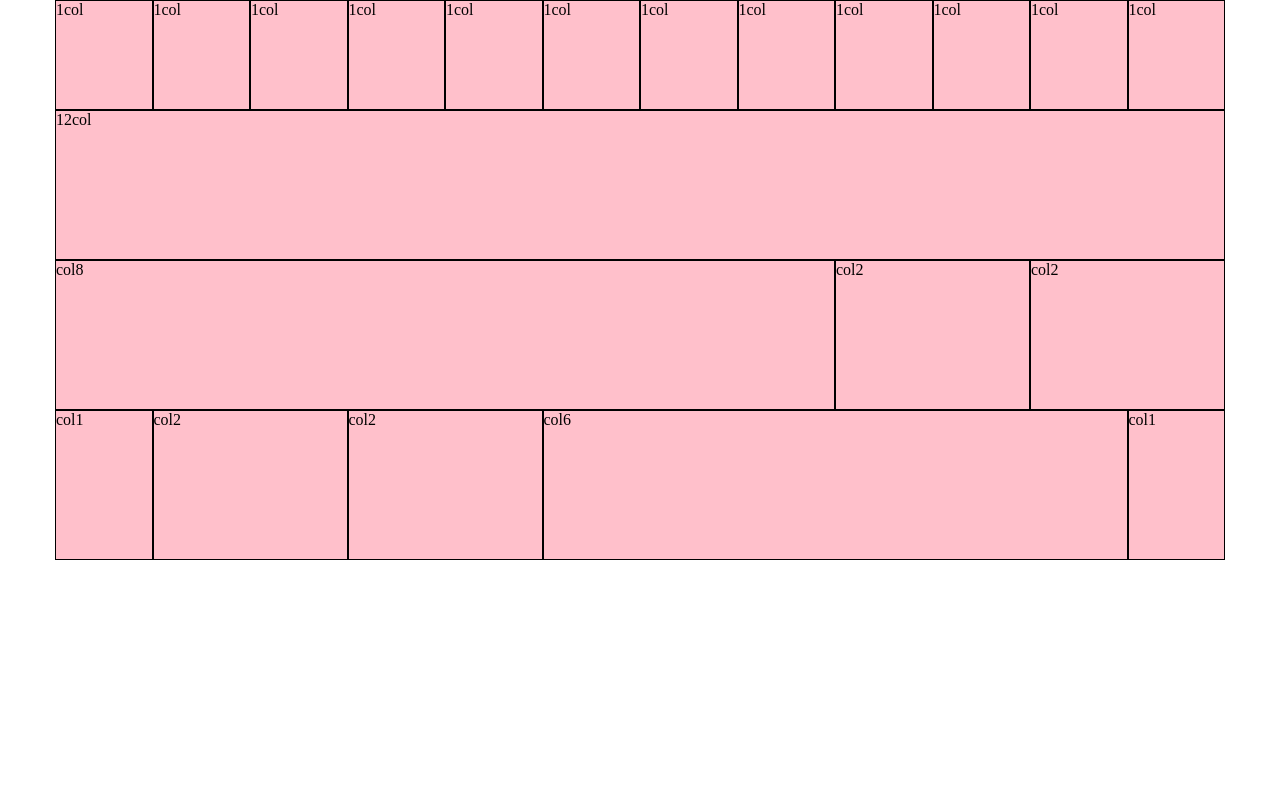
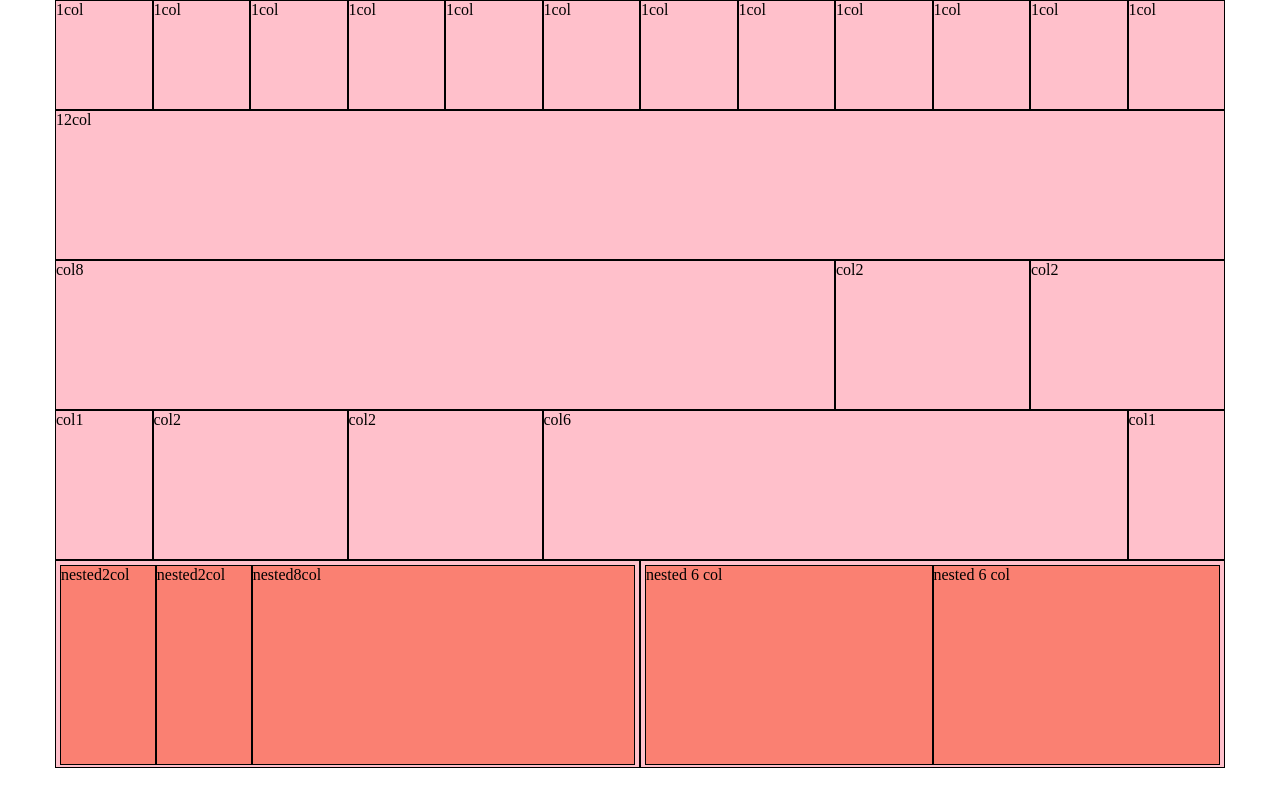
Before and after one commit to emanuele5180/html-css-12bool, a plain HTML site: page index.html in a window 1280 px wide. Drawn offline with Linux system fonts and the light colour scheme.

Commit message:
righe e colonne

```diff
--- a/css/master.css
+++ b/css/master.css
@@ -43,3 +43,35 @@
   background-color: pink;
 
 }
+
+
+/* riga5 due colonne con sottocolonne */
+
+
+.riga5 .col-6 {
+  height:208px;
+  background-color: pink;
+
+}
+
+.riga5sx {
+  margin:4px;
+}
+
+.riga5sx .col-2, .riga5sx .col-8 {
+  height:200px;
+  background-color: salmon;
+
+
+
+}
+
+.riga5dx {
+  margin: 4px;
+}
+
+.riga5dx .col-6 {
+  height:200px;
+  background-color: salmon;
+
+}
--- a/index.html
+++ b/index.html
@@ -15,6 +15,8 @@
 
     <main>
       <div class="container">
+
+        <!-- riga1 -->
 
         <div class="riga1">
           <div class="col-1">1col
@@ -44,10 +46,15 @@
         </div>
 
 
+        <!-- riga2 -->
+
         <div class="riga2">
           <div class="col-12">12col
           </div>
         </div>
+
+
+        <!-- riga3 -->
 
         <div class="riga3">
           <div class="col-8">col8
@@ -57,6 +64,8 @@
           <div class="col-2">col2
           </div>
         </div>
+
+        <!-- riga4 -->
 
         <div class="riga4">
           <div class="col-1">col1
@@ -69,12 +78,43 @@
           </div>
           <div class="col-1">col1
           </div>
+        </div>
+
+        <!-- riga5 -->
+
+        <div class="riga5">
+
+          <!-- parte sx -->
+
+          <div class="col-6">
+            <div class="container riga5sx">
+              <div class="col-2">nested2col
+              </div>
+              <div class="col-2">nested2col
+              </div>
+              <div class="col-8">nested8col
+              </div>
+
+            </div>
 
 
-        </div>
+          </div>
+
+          <div class="col-6">
+            <div class="container riga5dx">
+              <div class="col-6">nested 6 col
+
+              </div>
+              <div class="col-6">nested 6 col
+
+              </div>
 
 
-        <div class="riga5">
+            </div>
+
+
+          </div>
+
 
         </div>
       </div>
```
